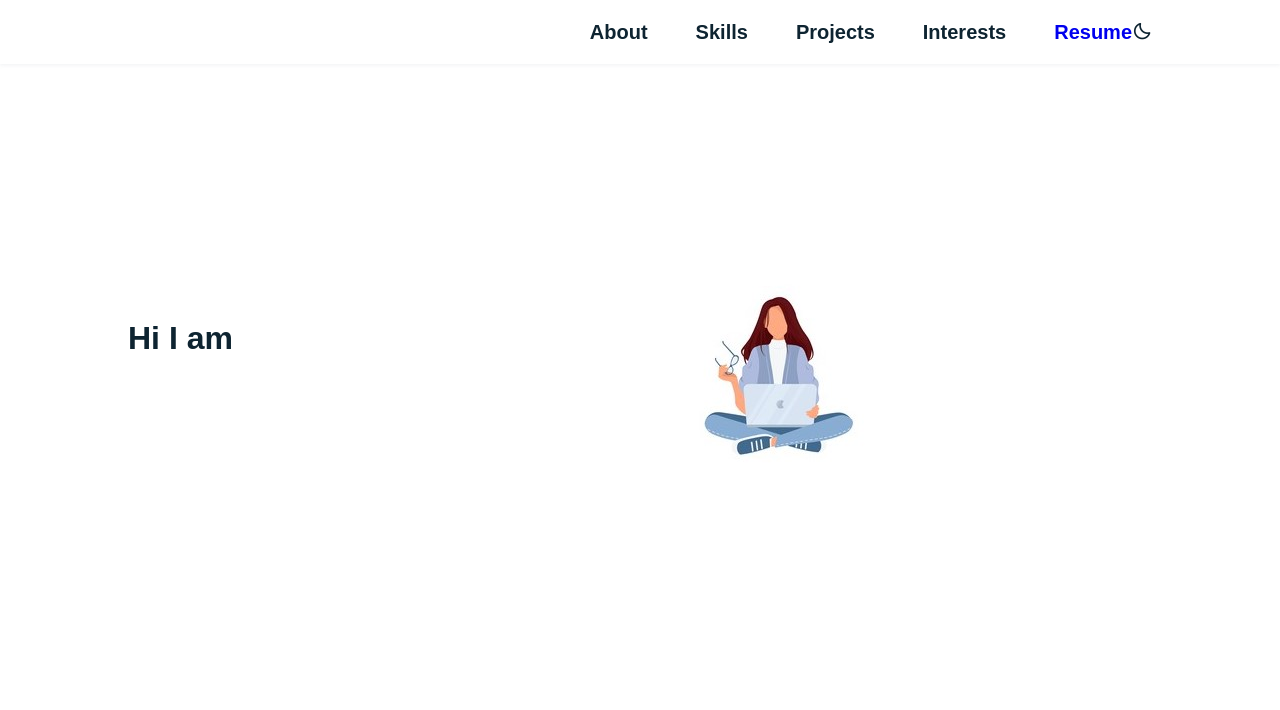
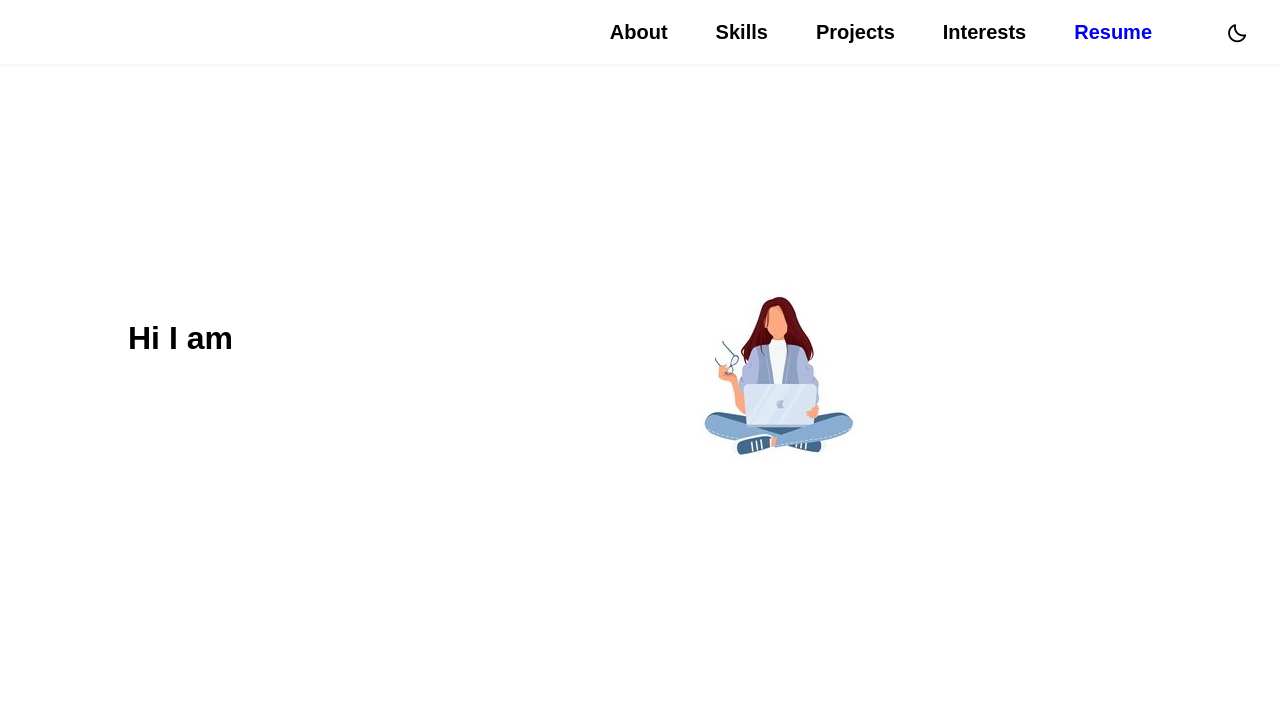
Before and after one commit to SaijyotiTripathy/saijyotitripathy.github.io, a plain HTML site: page index.html in a window 1280 px wide. Shown: the top 710 px of the page. Drawn offline with nearby package versions, Linux system fonts and the light colour scheme.

Commit message:
Update styles.css

```diff
--- a/styles.css
+++ b/styles.css
@@ -52,11 +52,17 @@
 html{
   scroll-behavior: smooth;
 }
-body{
-  margin: var(--header-height) 0 0 0;
-  font-family: var(--body-font);
-  font-size: var(--normal-font-size);
-  color: var(--second-color);
+body.active {
+  --text-color: #fff;
+  --bg-color: #0f0c27;
+}
+body {
+  background: var(--bg-color);
+  color: var(--text-color);
+}
+*::selection {
+  color: var(--bg-color);
+  background: var(--first-color);
 }
 h1,h2,p{
   margin: 0;
@@ -116,7 +122,7 @@ img{
   top: 0;
   left: 0;
   z-index: var(--z-fixed);
-  background-color: #fff;
+  background-color: var(--bg-color);
   box-shadow: 0 1px 4px rgba(146,161,176,.15);
 }
 
@@ -165,6 +171,10 @@ img{
 .nav__toggle{
   color: var(--second-color);
   font-size: 1.5rem;
+  cursor: pointer;
+}
+#darkmode {
+  font-size: 22px;
   cursor: pointer;
 }
 
@@ -217,6 +227,11 @@ img{
   right: 0;
   bottom: 0;
   width: 295px;
+}
+#darkmode {
+  position: absolute;
+  top: 1.4rem;
+  right: 2rem;
 }
 
 /*BUTTONS*/
@@ -376,7 +391,7 @@ img{
     display: none;
   }
   .nav__link{
-    color: var(--second-color);
+    color: var(--text-color);
   }
 
   .home{
```
